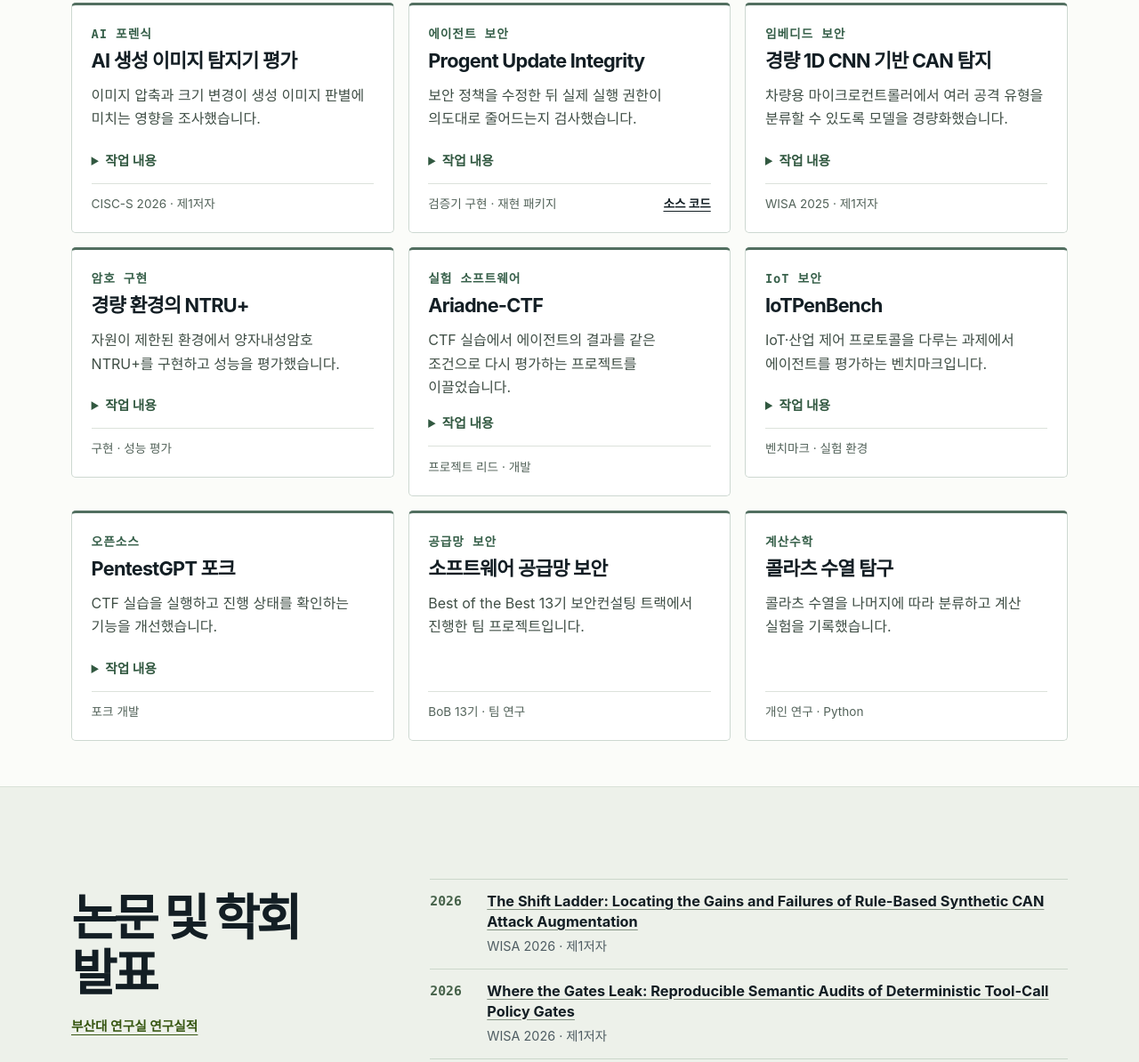
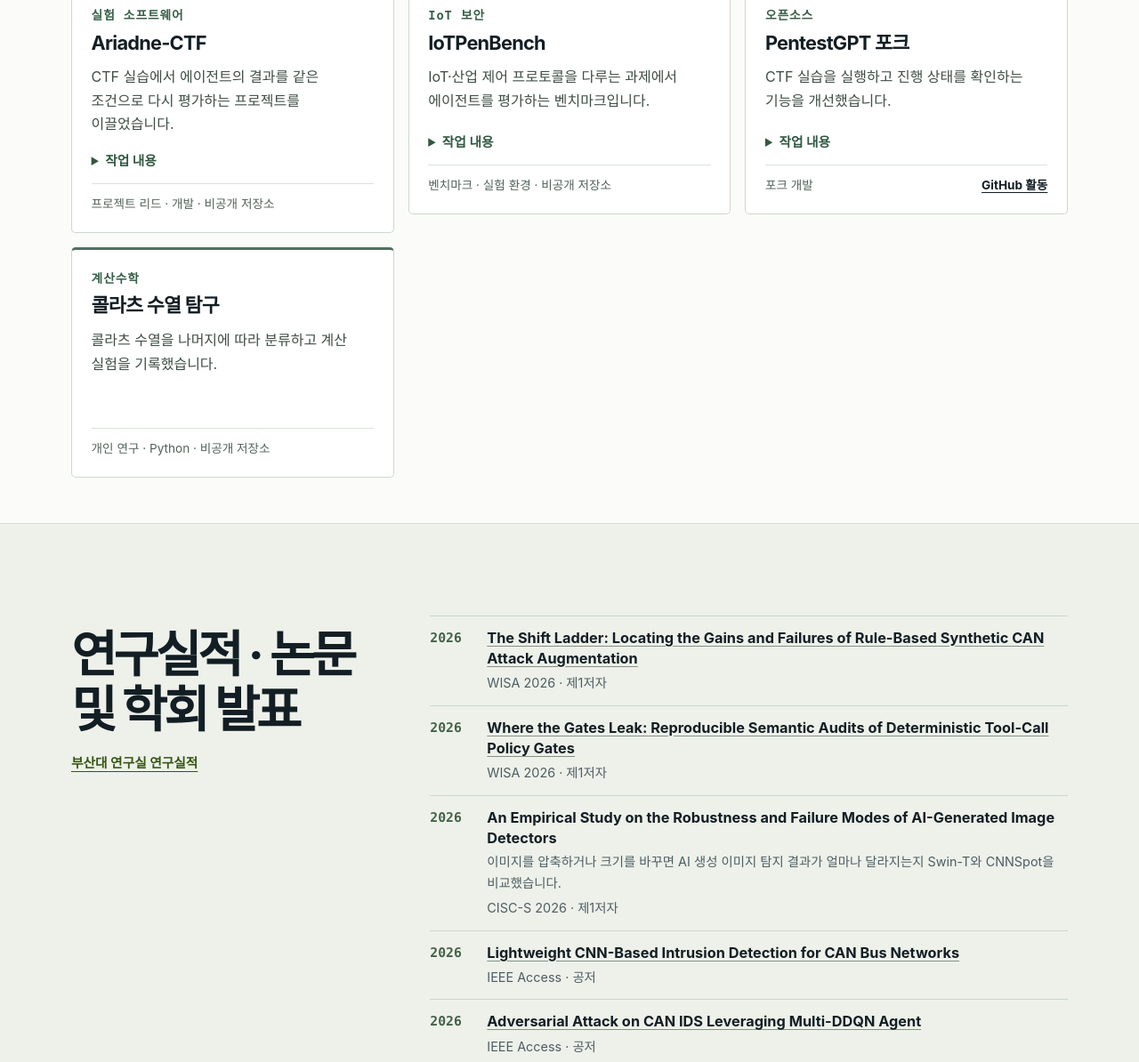
Before and after one commit to flyho77/flyho77.github.io, a plain HTML site: page index.html in a window 1280 px wide. Shown: the part 803-1997 px from the top of the page at 89% size. Drawn offline with Linux system fonts and the light colour scheme.

Commit message:
Organize GitHub projects and research achievements

```diff
--- a/index.html
+++ b/index.html
@@ -17,28 +17,28 @@
       <a class="brand" href="#top"><span class="brand-mark" aria-hidden="true"><i></i><i></i><i></i></span>flyho77</a>
       <nav aria-label="주 메뉴">
         <a href="#projects">프로젝트</a>
-        <a href="#publications">논문</a>
+        <a href="#publications">연구실적</a>
         <a href="#career">경력</a>
         <a href="https://github.com/flyho77">GitHub</a>
       </nav>
     </div>
   </header>
 
-<main id="main"><section class="identity-band"><div class="wrap identity-layout"><div><p class="folio-name">HYUNJIN JANG</p><h1>장현진 <span>포트폴리오</span></h1><p class="bio">차량 네트워크와 AI 에이전트의 보안을 연구합니다.<br>데이터 분석, 임베디드 구현, 평가 도구 개발에도 참여했습니다.</p></div><aside><strong>부산대학교</strong><p>컴퓨터공학부 인공지능전공<br>정보보호 및 Physical AI 연구실 학부연구생<br>지식재산융합 부전공</p><a class="text-link" href="resume.pdf?v=260eced" download="Hyunjin-Jang-Resume.pdf">이력서 PDF 다운로드</a></aside></div></section><section id="projects" class="work-index"><div class="wrap"><h2>프로젝트</h2><div class="works"><article class="work-card" id="research"><p class="field">차량 보안</p><h3>The Shift Ladder</h3><p class="brief">합성 데이터를 더해 학습한 차량 침입 탐지기가 다른 환경에서도 작동하는지 평가했습니다.</p><details><summary>작업 내용 <span class="sr">The Shift Ladder</span></summary><p>제1저자로 실험을 설계하고 Python과 PyTorch로 분석했습니다. 같은 횟수로 학습한 비교에서 고정 합성 변형의 탐지율은 50.25%p 올랐지만, 외부 데이터 3종에서는 정상 구간 대부분에 경보가 발생했습니다.</p></details><div class="work-foot" id="demo"><span>WISA 2026 · 제1저자</span><a href="can-results.html">결과 데모</a> <a href="https://github.com/flyho77/shift-ladder-can-ids-artifact">소스 코드</a></div></article>
+<main id="main"><section class="identity-band"><div class="wrap identity-layout"><div><p class="folio-name">HYUNJIN JANG</p><h1>장현진 <span>포트폴리오</span></h1><p class="bio">차량 네트워크와 AI 에이전트의 보안을 연구합니다.<br>데이터 분석, 임베디드 구현, 평가 도구 개발에도 참여했습니다.</p></div><aside><strong>부산대학교</strong><p>컴퓨터공학부 인공지능전공<br>정보보호 및 Physical AI 연구실 학부연구생<br>지식재산융합 부전공</p><a class="text-link" href="resume.pdf?v=github-projects" download="Hyunjin-Jang-Resume.pdf">이력서 PDF 다운로드</a></aside></div></section><section id="projects" class="work-index"><div class="wrap"><h2>GitHub 프로젝트</h2><div class="works"><article class="work-card" id="research"><p class="field">차량 보안</p><h3>The Shift Ladder</h3><p class="brief">합성 데이터를 더해 학습한 차량 침입 탐지기가 다른 환경에서도 작동하는지 평가했습니다.</p><details><summary>작업 내용 <span class="sr">The Shift Ladder</span></summary><p>제1저자로 실험을 설계하고 Python과 PyTorch로 분석했습니다. 같은 횟수로 학습한 비교에서 고정 합성 변형의 탐지율은 50.25%p 올랐지만, 외부 데이터 3종에서는 정상 구간 대부분에 경보가 발생했습니다.</p></details><div class="work-foot" id="demo"><span>WISA 2026 · 제1저자</span><a href="can-results.html">결과 데모</a> <a href="https://github.com/flyho77/shift-ladder-can-ids-artifact">소스 코드</a></div></article>
 <article class="work-card"><p class="field">AI 보안</p><h3>Where the Gates Leak</h3><p class="brief">같은 도구 호출을 여러 정책에 입력해 에이전트의 허용·차단 판단을 비교했습니다.</p><details><summary>작업 내용 <span class="sr">Where the Gates Leak</span></summary><p>제1저자로 평가 절차를 구성했습니다. AgentDojo 호출 기록 286건을 고정해 모델을 다시 호출하지 않고도 정책의 판단을 재현할 수 있게 했습니다.</p></details><div class="work-foot"><span>WISA 2026 · 제1저자</span><a href="https://github.com/flyho77/where-the-gates-leak-artifact">소스 코드</a></div></article>
-<article class="work-card"><p class="field">데이터 분석</p><h3>임대보증금 반환보증 위험 예측</h3><p class="brief">주택도시보증공사(HUG)가 제안한 과제로, 반환보증의 위험을 예측하는 모델을 개발했습니다.</p><details><summary>작업 내용 <span class="sr">임대보증금 반환보증 위험 예측</span></summary><p>Team infosec의 팀원으로 서비스에 사용할 머신러닝 예측 모델을 담당했습니다.</p></details><div class="work-foot"><span>DIVE 2025 · 팀 프로젝트</span></div></article>
-<article class="work-card"><p class="field">AI 포렌식</p><h3>AI 생성 이미지 탐지기 평가</h3><p class="brief">이미지 압축과 크기 변경이 생성 이미지 판별에 미치는 영향을 조사했습니다.</p><details><summary>작업 내용 <span class="sr">AI 생성 이미지 탐지기 평가</span></summary><p>제1저자로 Swin-T와 CNNSpot의 판별 결과를 비교했습니다. JPEG 압축, 리사이즈, 흐림, 노이즈 조건에서 탐지기가 어떤 변형에 취약한지 분석했습니다.</p></details><div class="work-foot"><span>CISC-S 2026 · 제1저자</span></div></article>
+
+
 <article class="work-card"><p class="field">에이전트 보안</p><h3>Progent Update Integrity</h3><p class="brief">보안 정책을 수정한 뒤 실제 실행 권한이 의도대로 줄어드는지 검사했습니다.</p><details><summary>작업 내용 <span class="sr">Progent Update Integrity</span></summary><p>권한 확대를 잘못 승인하는 사례를 분석하고 검사기를 수정했습니다. 고정 평가 C4에서 개선 전 120/136건이던 권한 확대 승인이 개선 후 0/136건으로 줄었습니다.</p></details><div class="work-foot"><span>검증기 구현 · 재현 패키지</span><a href="https://github.com/flyho77/progent-update-integrity-artifact">소스 코드</a></div></article>
-<article class="work-card"><p class="field">임베디드 보안</p><h3>경량 1D CNN 기반 CAN 탐지</h3><p class="brief">차량용 마이크로컨트롤러에서 여러 공격 유형을 분류할 수 있도록 모델을 경량화했습니다.</p><details><summary>작업 내용 <span class="sr">경량 1D CNN 기반 CAN 탐지</span></summary><p>제1저자로 1D CNN을 설계·평가했습니다. 연구에서 비교한 기준 모델 대비 크기는 75.2% 줄었고 STM32에서 추론 속도는 3.7배가 됐습니다.</p></details><div class="work-foot"><span>WISA 2025 · 제1저자</span></div></article>
-<article class="work-card"><p class="field">암호 구현</p><h3>경량 환경의 NTRU+</h3><p class="brief">자원이 제한된 환경에서 양자내성암호 NTRU+를 구현하고 성능을 평가했습니다.</p><details><summary>작업 내용 <span class="sr">경량 환경의 NTRU+</span></summary><p>경량 환경에서 암호 연산을 구현한 연구로 제20회 부산미래과학자상 대학 공학부문 우수상을 받았습니다.</p></details><div class="work-foot"><span>구현 · 성능 평가</span></div></article>
-<article class="work-card"><p class="field">실험 소프트웨어</p><h3>Ariadne-CTF</h3><p class="brief">CTF 실습에서 에이전트의 결과를 같은 조건으로 다시 평가하는 프로젝트를 이끌었습니다.</p><details><summary>작업 내용 <span class="sr">Ariadne-CTF</span></summary><p>격리된 실습 환경과 벤치마크 연동을 개발했습니다. 관련 플러그인과 실습 기능을 하나의 프로젝트로 관리했습니다.</p></details><div class="work-foot"><span>프로젝트 리드 · 개발</span></div></article>
-<article class="work-card"><p class="field">IoT 보안</p><h3>IoTPenBench</h3><p class="brief">IoT·산업 제어 프로토콜을 다루는 과제에서 에이전트를 평가하는 벤치마크입니다.</p><details><summary>작업 내용 <span class="sr">IoTPenBench</span></summary><p>Docker로 분리된 실험 환경에서 동일한 평가 조건을 구성하는 작업을 진행했습니다.</p></details><div class="work-foot"><span>벤치마크 · 실험 환경</span></div></article>
-<article class="work-card"><p class="field">오픈소스</p><h3>PentestGPT 포크</h3><p class="brief">CTF 실습을 실행하고 진행 상태를 확인하는 기능을 개선했습니다.</p><details><summary>작업 내용 <span class="sr">PentestGPT 포크</span></summary><p>GreyDGL/PentestGPT에서 포크한 저장소의 별도 브랜치에서 작업했습니다. 런타임 호환성과 실행 중 진행 상황 표시를 개선했습니다.</p></details><div class="work-foot"><span>포크 개발</span></div></article>
-<article class="work-card"><p class="field">공급망 보안</p><h3>소프트웨어 공급망 보안</h3><p class="brief">Best of the Best 13기 보안컨설팅 트랙에서 진행한 팀 프로젝트입니다.</p><div class="work-foot"><span>BoB 13기 · 팀 연구</span></div></article>
-<article class="work-card"><p class="field">계산수학</p><h3>콜라츠 수열 탐구</h3><p class="brief">콜라츠 수열을 나머지에 따라 분류하고 계산 실험을 기록했습니다.</p><div class="work-foot"><span>개인 연구 · Python</span></div></article></div></div></section>    <section class="publications" id="publications" aria-labelledby="publications-title">
+
+
+<article class="work-card"><p class="field">실험 소프트웨어</p><h3>Ariadne-CTF</h3><p class="brief">CTF 실습에서 에이전트의 결과를 같은 조건으로 다시 평가하는 프로젝트를 이끌었습니다.</p><details><summary>작업 내용 <span class="sr">Ariadne-CTF</span></summary><p>격리된 실습 환경과 벤치마크 연동을 개발했습니다. 관련 플러그인과 실습 기능을 하나의 프로젝트로 관리했습니다.</p></details><div class="work-foot"><span>프로젝트 리드 · 개발 · 비공개 저장소</span></div></article>
+<article class="work-card"><p class="field">IoT 보안</p><h3>IoTPenBench</h3><p class="brief">IoT·산업 제어 프로토콜을 다루는 과제에서 에이전트를 평가하는 벤치마크입니다.</p><details><summary>작업 내용 <span class="sr">IoTPenBench</span></summary><p>Docker로 분리된 실험 환경에서 동일한 평가 조건을 구성하는 작업을 진행했습니다.</p></details><div class="work-foot"><span>벤치마크 · 실험 환경 · 비공개 저장소</span></div></article>
+<article class="work-card"><p class="field">오픈소스</p><h3>PentestGPT 포크</h3><p class="brief">CTF 실습을 실행하고 진행 상태를 확인하는 기능을 개선했습니다.</p><details><summary>작업 내용 <span class="sr">PentestGPT 포크</span></summary><p>GreyDGL/PentestGPT에서 포크한 저장소의 별도 브랜치에서 작업했습니다. 런타임 호환성과 실행 중 진행 상황 표시를 개선했습니다.</p></details><div class="work-foot"><span>포크 개발</span><a href="https://github.com/flyho77/PentestGPT/activity">GitHub 활동</a></div></article>
+
+<article class="work-card"><p class="field">계산수학</p><h3>콜라츠 수열 탐구</h3><p class="brief">콜라츠 수열을 나머지에 따라 분류하고 계산 실험을 기록했습니다.</p><div class="work-foot"><span>개인 연구 · Python · 비공개 저장소</span></div></article></div></div></section>    <section class="publications" id="publications" aria-labelledby="publications-title">
       <div class="wrap publications-inner">
         <div class="publications-heading">
-          <h2 id="publications-title">논문 및 학회 발표</h2>
+          <h2 id="publications-title">연구실적 · 논문 및 학회 발표</h2>
           <a class="text-link" href="https://infosec.pusan.ac.kr/researcher/hyunjin#publications">부산대 연구실 연구실적</a>
         </div>
         <ul class="publication-list" aria-label="논문 및 학회 발표 목록">
@@ -57,7 +57,7 @@
           </li>
           <li class="publication">
             <span class="publication-year">2026</span>
-            <div><h3>An Empirical Study on the Robustness and Failure Modes of AI-Generated Image Detectors</h3>
+            <div><h3>An Empirical Study on the Robustness and Failure Modes of AI-Generated Image Detectors</h3><p class="pub-alt">이미지를 압축하거나 크기를 바꾸면 AI 생성 이미지 탐지 결과가 얼마나 달라지는지 Swin-T와 CNNSpot을 비교했습니다.</p>
               <p>CISC-S 2026 <span aria-hidden="true">·</span> 제1저자</p>
             </div>
           </li>
@@ -129,7 +129,7 @@
           </li>
           <li class="publication">
             <span class="publication-year">2025</span>
-            <div><h3><a href="https://kiisc.or.kr/bbs/downloadBoardImage?uploadedFileId=13106">Multi-class Attack Detection in CAN Networks using Lightweight 1D CNN</a></h3>
+            <div><h3><a href="https://kiisc.or.kr/bbs/downloadBoardImage?uploadedFileId=13106">Multi-class Attack Detection in CAN Networks using Lightweight 1D CNN</a></h3><p class="pub-alt">차량용 STM32에서 경량 1D CNN을 평가했습니다. 기준 모델보다 크기는 75.2% 줄었고 추론 속도는 3.7배가 됐습니다.</p>
               <p>WISA 2025 포스터 <span aria-hidden="true">·</span> 제1저자</p>
             </div>
           </li>
@@ -207,11 +207,11 @@
               </li>
               <li>
                 <span class="career-date">2025.08</span>
-                <div><h4>DIVE 2025 Global Data Hackathon</h4><p>우수상 · 부산광역시장상</p></div>
+                <div><h4>DIVE 2025 Global Data Hackathon</h4><p>우수상 · 부산광역시장상 · HUG 임대보증금 반환보증 위험 예측 모델 개발 담당</p></div>
               </li>
               <li>
                 <span class="career-date">2024.12</span>
-                <div><h4>제20회 부산미래과학자상</h4><p>대학 공학부문 우수상</p></div>
+                <div><h4>제20회 부산미래과학자상</h4><p>대학 공학부문 우수상 · 경량 환경에서 양자내성암호 NTRU+ 구현 및 성능 평가</p></div>
               </li>
               <!-- awards:end -->
             </ul>
```
Also changed, not shown: 1 other file.
